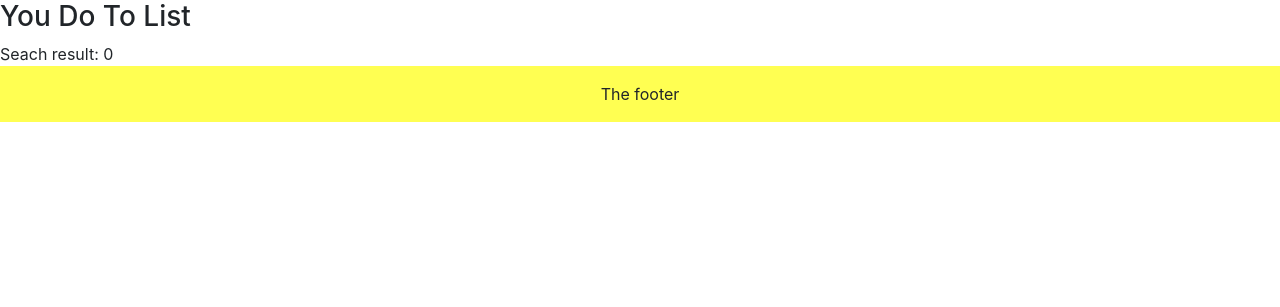
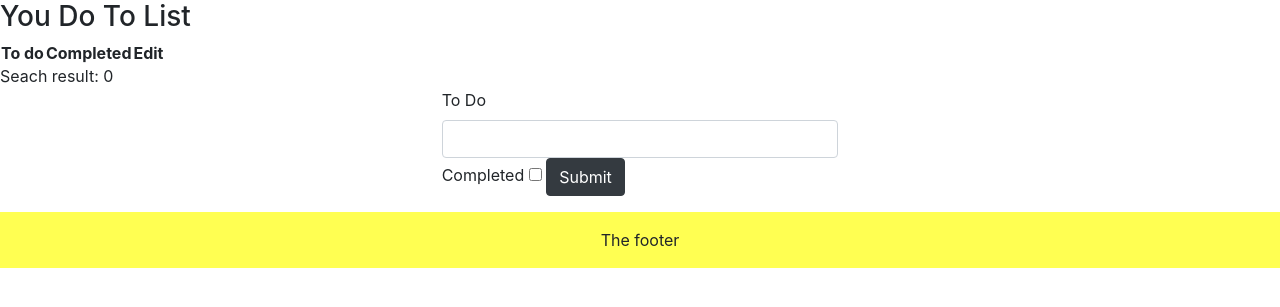
Before and after one commit to Fordalex/First-Php-Project, a PHP site: page /todo.php in a window 1280 px wide. Shown: the part 54-361 px from the top of the page. Run offline with PHP 8.4, Linux system fonts and the light colour scheme; data that the repository does not hold is empty.

Commit message:
Added form and logic to add data to the database.

```diff
--- a/todo.php
+++ b/todo.php
@@ -8,27 +8,47 @@ echo "<h3>You Do To List</h3>";
 
 $result = mysqli_query($conn, "SELECT * FROM to_do");
 
-echo "<table class='todo-table'>";
+echo "<table class='todo-table'>
+        <tr>
+            <th>To do</th>
+            <th>Completed</th>
+            <th>Edit</th>
+        </tr>
+";
+
 // each row from the todo database
 while ($row = mysqli_fetch_assoc($result)) {
     // assign the variables
     $name = $row['name'];
     $completed;
     if ($row['completed']) {
-        $completed = "Completed";
+        $completed = '<img src="https://img.icons8.com/fluent/20/000000/checked-2.png"/>';
     } else {
-        $completed = "To Do";
+        $completed = '<img src="https://img.icons8.com/fluent/20/000000/close-window.png"/>';
     };
     // add data to the row
     echo "<tr>
             <td>$name</td>
-            <td>$completed</td>
+            <td class='text-center'>$completed</td>
+            <td><img src='https://img.icons8.com/fluent/20/000000/pencil-tip.png'/></td>
          </tr>";
 }
 echo "</table>";
 
 echo "Seach result: " . mysqli_num_rows($result) . "<br>";
+?>
+<!-- Adding a todo to the database -->
+<div class="justify-content-center row m-0 p-0">
+    <div class="col-4">
+        <form action="addtodo.php" method="POST">
+            <label>To Do</label>
+            <input class="form-control" type="text" name="todo">
+            <label>Completed</label>
+            <input type="checkbox" name="completed">
+            <button type="submit" class="btn btn-dark">Submit</button>
+        </form>
+    </div>
+</div>
 
-// Adding data to the to do list.
 
-include_once "templates/footer.html";
+<?php include_once "templates/footer.html"; ?>
```
Also changed, not shown: addtodo.php (added, +15 -0 lines), calculation.php (+5 -5 lines).
